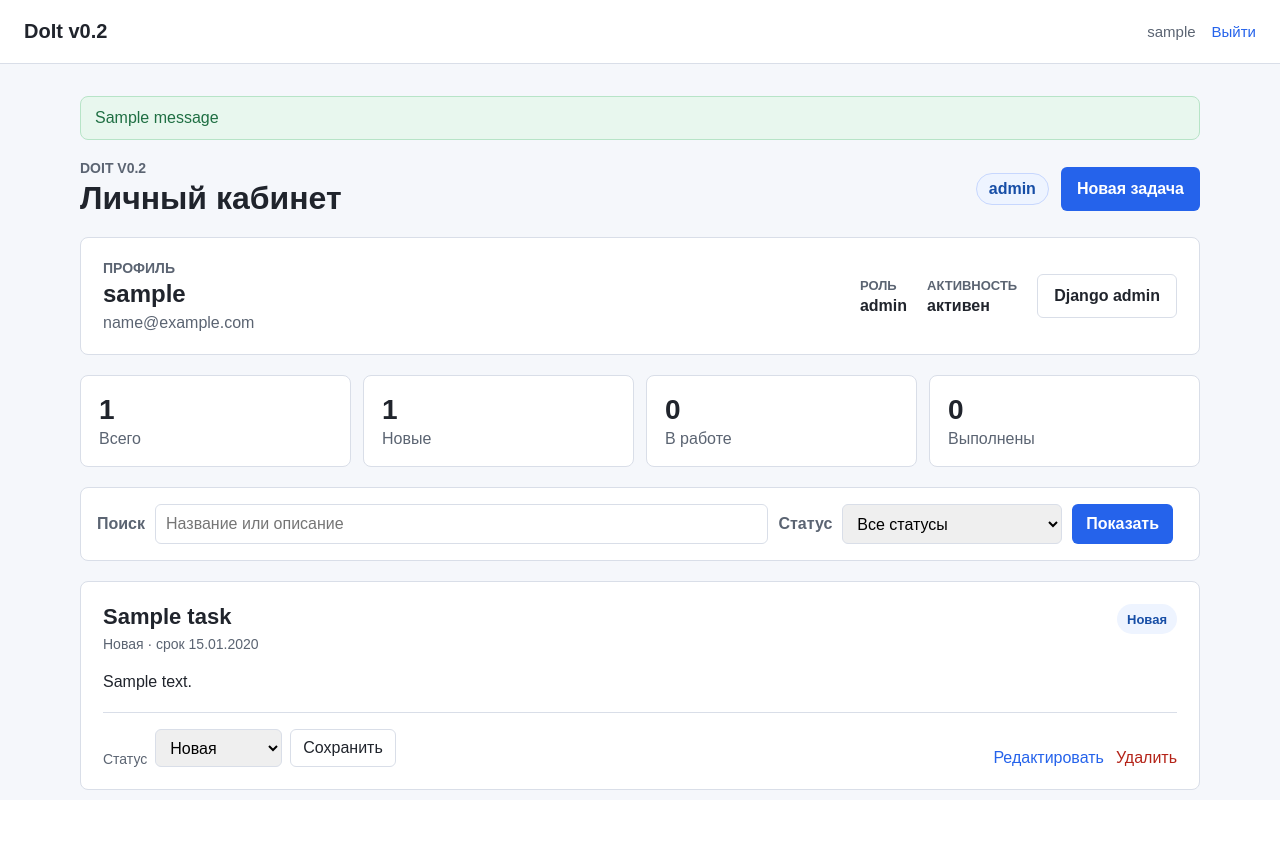
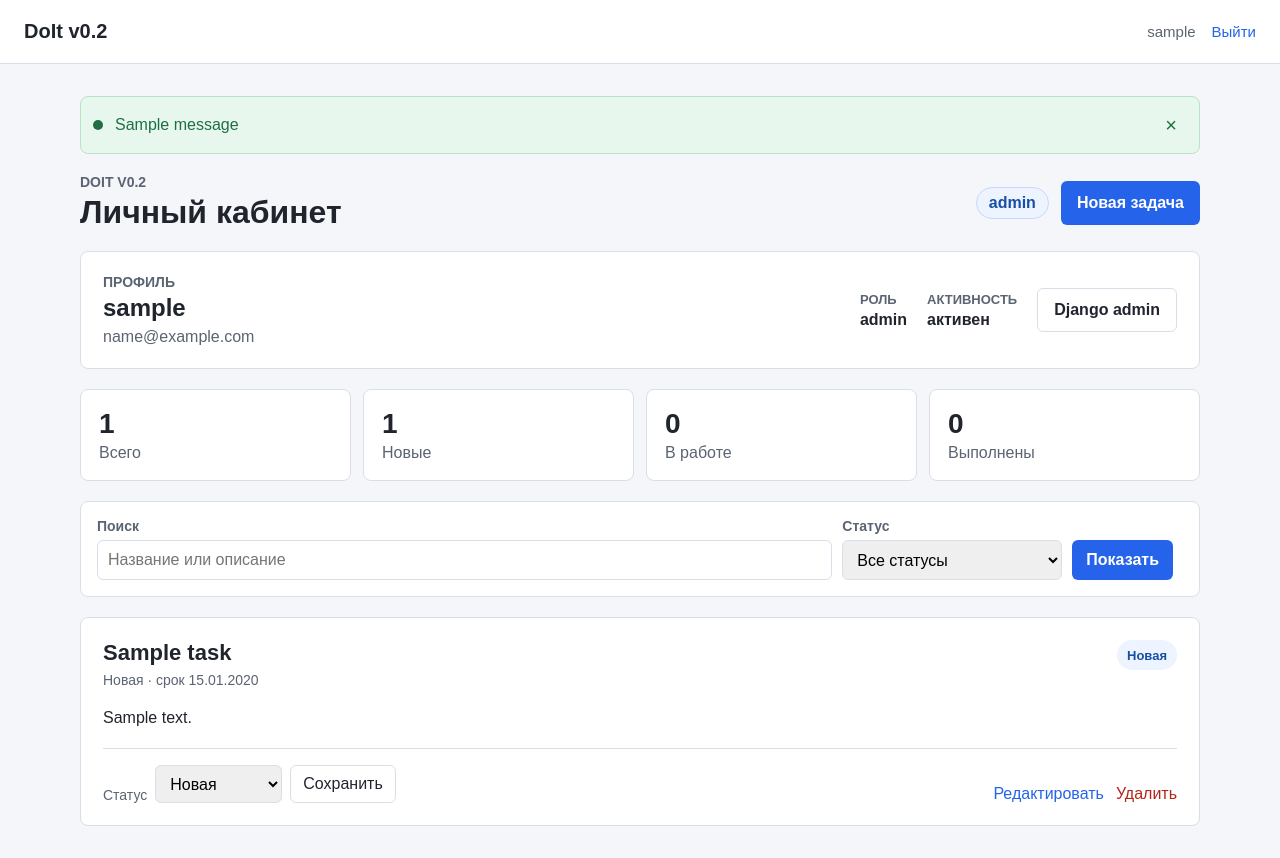
Before and after one commit to Uzalov-Gamid/doit-v0.2, a Django app: page / in a window 1280 px wide. Before the commit the page ends 790 px from the top, so only its background shows below. Run offline with Django 5.2, Linux system fonts and the light colour scheme; a user stored in the database is signed in; tables that the repository leaves empty hold one stand-in row (values such as "Sample post"); one stand-in notice (Sample message) is shown.

Commit message:
style: улучшить пустые состояния и сообщения

```diff
--- a/app/static/css/styles.css
+++ b/app/static/css/styles.css
@@ -1,11 +1,20 @@
 :root {
     color-scheme: light;
-    --page-bg: #f5f7fb;
+    --page-bg: #f4f6fa;
     --text: #20242c;
     --muted: #5b6472;
     --panel: #ffffff;
     --line: #d9dee8;
     --accent: #2563eb;
+    --accent-strong: #1d4ed8;
+    --success-bg: #e8f7ee;
+    --success-line: #b7e4c7;
+    --success-text: #1f6f43;
+    --warning-bg: #fff6db;
+    --warning-text: #8a5a00;
+    --danger-bg: #fff1f0;
+    --danger-line: #fecdca;
+    --danger-text: #b42318;
 }
 
 * {
@@ -101,18 +110,56 @@ textarea:focus-visible {
 }
 
 .message {
+    display: grid;
+    grid-template-columns: 10px minmax(0, 1fr) 32px;
+    align-items: center;
+    gap: 12px;
     margin: 0;
-    padding: 12px 14px;
-    background: #e8f7ee;
-    border: 1px solid #b7e4c7;
+    padding: 12px;
+    background: var(--success-bg);
+    border: 1px solid var(--success-line);
     border-radius: 8px;
-    color: #1f6f43;
+    color: var(--success-text);
+}
+
+.message p {
+    margin: 0;
+}
+
+.message-marker {
+    width: 10px;
+    height: 10px;
+    background: currentColor;
+    border-radius: 999px;
+}
+
+.message-close {
+    display: inline-flex;
+    align-items: center;
+    justify-content: center;
+    width: 32px;
+    height: 32px;
+    padding: 0;
+    background: transparent;
+    border: 0;
+    border-radius: 6px;
+    color: currentColor;
+    cursor: pointer;
+    font: inherit;
+    font-size: 20px;
+    line-height: 1;
 }
 
 .message-error {
-    background: #fff1f0;
-    border-color: #fecdca;
-    color: #b42318;
+    background: var(--danger-bg);
+    border-color: var(--danger-line);
+    color: var(--danger-text);
+}
+
+.message-warning {
+    background: var(--warning-bg);
+    border-color: #ffe08a;
+    color: var(--warning-text);
 }
 
 .auth-layout {
@@ -354,8 +401,8 @@ textarea:focus-visible {
 
 .filter-bar {
     display: grid;
-    grid-template-columns: auto minmax(180px, 1fr) auto minmax(160px, 220px) auto auto;
-    align-items: center;
+    grid-template-columns: minmax(220px, 1fr) minmax(160px, 220px) auto auto;
+    align-items: end;
     gap: 10px;
     padding: 16px;
     background: var(--panel);
@@ -363,8 +410,14 @@ textarea:focus-visible {
     border-radius: 8px;
 }
 
+.filter-field {
+    display: grid;
+    gap: 6px;
+}
+
 .filter-bar label {
     color: var(--muted);
+    font-size: 14px;
     font-weight: 700;
 }
 
--- a/app/static/js/app.js
+++ b/app/static/js/app.js
@@ -11,3 +11,9 @@ document.querySelectorAll('form').forEach((form) => {
         form.classList.add('is-submitting');
     });
 });
+
+document.querySelectorAll('.message-close').forEach((button) => {
+    button.addEventListener('click', () => {
+        button.closest('.message')?.remove();
+    });
+});
--- a/app/templates/base.html
+++ b/app/templates/base.html
@@ -26,9 +26,13 @@
 
     <main class="page">
       {% if messages %}
-        <div class="messages">
+        <div class="messages" aria-live="polite">
           {% for message in messages %}
-            <p class="message message-{{ message.tags }}">{{ message }}</p>
+            <div class="message message-{{ message.tags }}" role="status">
+              <span class="message-marker" aria-hidden="true"></span>
+              <p>{{ message }}</p>
+              <button class="message-close" type="button" aria-label="Закрыть сообщение">×</button>
+            </div>
           {% endfor %}
         </div>
       {% endif %}
--- a/app/templates/tasks/dashboard.html
+++ b/app/templates/tasks/dashboard.html
@@ -58,9 +58,12 @@
   </section>
 
   <form class="filter-bar" method="get">
+    <div class="filter-field filter-field-search">
       <label for="task-search">Поиск</label>
       <input id="task-search" type="search" name="q" value="{{ query }}" placeholder="Название или описание">
+    </div>
 
+    <div class="filter-field">
       <label for="task-status">Статус</label>
       <select id="task-status" name="status">
         <option value="">Все статусы</option>
@@ -68,10 +71,11 @@
           <option value="{{ value }}" {% if selected_status == value %}selected{% endif %}>{{ label }}</option>
         {% endfor %}
       </select>
+    </div>
 
     <button type="submit">Показать</button>
     {% if query or selected_status %}
-      <a href="{% url 'tasks:dashboard' %}">Сбросить</a>
+      <a class="filter-reset" href="{% url 'tasks:dashboard' %}">Сбросить</a>
     {% endif %}
   </form>
 
@@ -114,9 +118,23 @@
       {% endfor %}
     </section>
   {% else %}
-    <div class="empty-state">
+    <div class="empty-state empty-state-action">
+      {% if stats.total %}
+        <p class="eyebrow">Ничего не найдено</p>
+        <h2>Нет задач по выбранным условиям</h2>
+        <p>Попробуйте изменить поисковый запрос или сбросить фильтр статуса.</p>
+        <div class="empty-actions">
+          <a class="primary-button button-link" href="{% url 'tasks:dashboard' %}">Сбросить фильтры</a>
+          <a class="secondary-button" href="{% url 'tasks:task_create' %}">Создать задачу</a>
+        </div>
+      {% else %}
+        <p class="eyebrow">Начало работы</p>
         <h2>Задач пока нет</h2>
-      <p>Создайте первую задачу, чтобы начать работу со списком.</p>
+        <p>Создайте первую задачу, чтобы увидеть список, статистику и быстрые действия.</p>
+        <div class="empty-actions">
+          <a class="primary-button button-link" href="{% url 'tasks:task_create' %}">Создать первую задачу</a>
+        </div>
+      {% endif %}
     </div>
   {% endif %}
 </section>
```
Also changed, not shown: other parts of app/static/css/styles.css (+37 -12 lines). Lines whose indentation alone changed are shown as unchanged.
